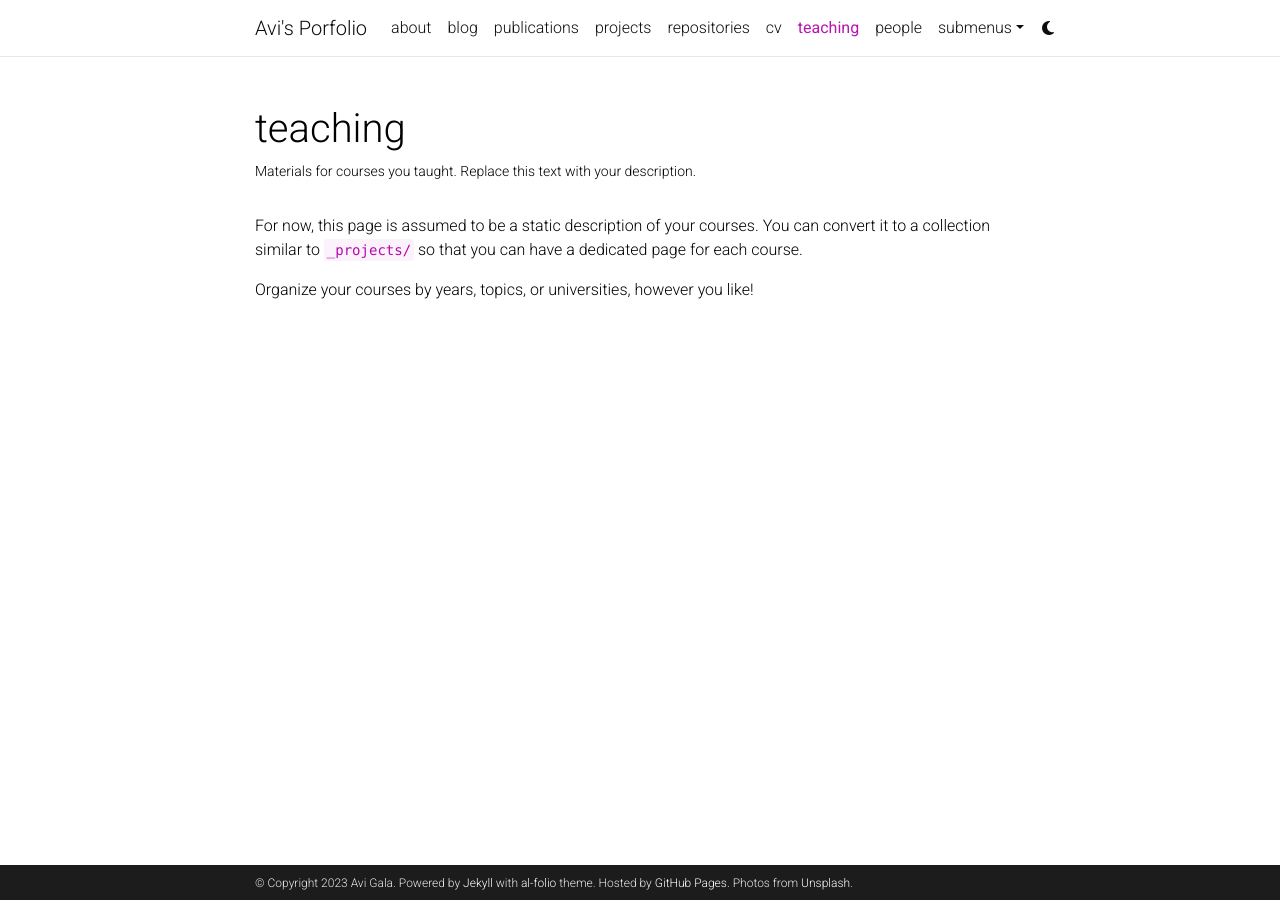
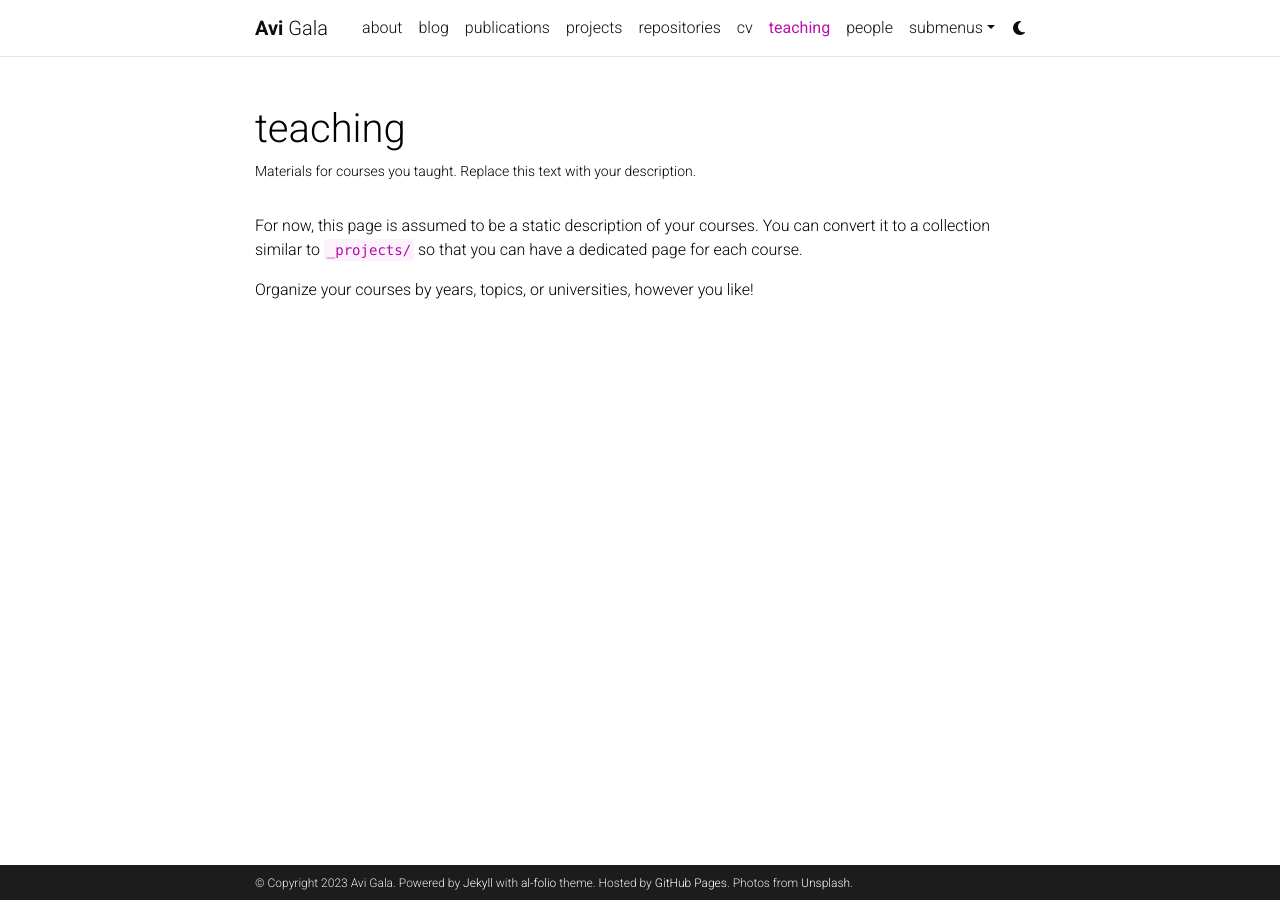
Before and after one commit to AviMGala/AviMGala.github.io, a Jekyll site: the page built from _pages/teaching.md, in a window 1280 px wide. Built offline with Jekyll 4.4.1, drawn with Linux system fonts in a browser that asks for light colours; comment, search, counter and statistics services are not loaded; a style sheet for code colours, icons or effects is not loaded.

Commit message:
Update _config.yml

```diff
--- a/_config.yml
+++ b/_config.yml
@@ -2,7 +2,7 @@
 # Site settings
 # -----------------------------------------------------------------------------
 
-title: Avi's Porfolio # the website title (if blank, full name will be used instead)
+title: blank # the website title (if blank, full name will be used instead)
 first_name: Avi
 middle_name:
 last_name: Gala
```
